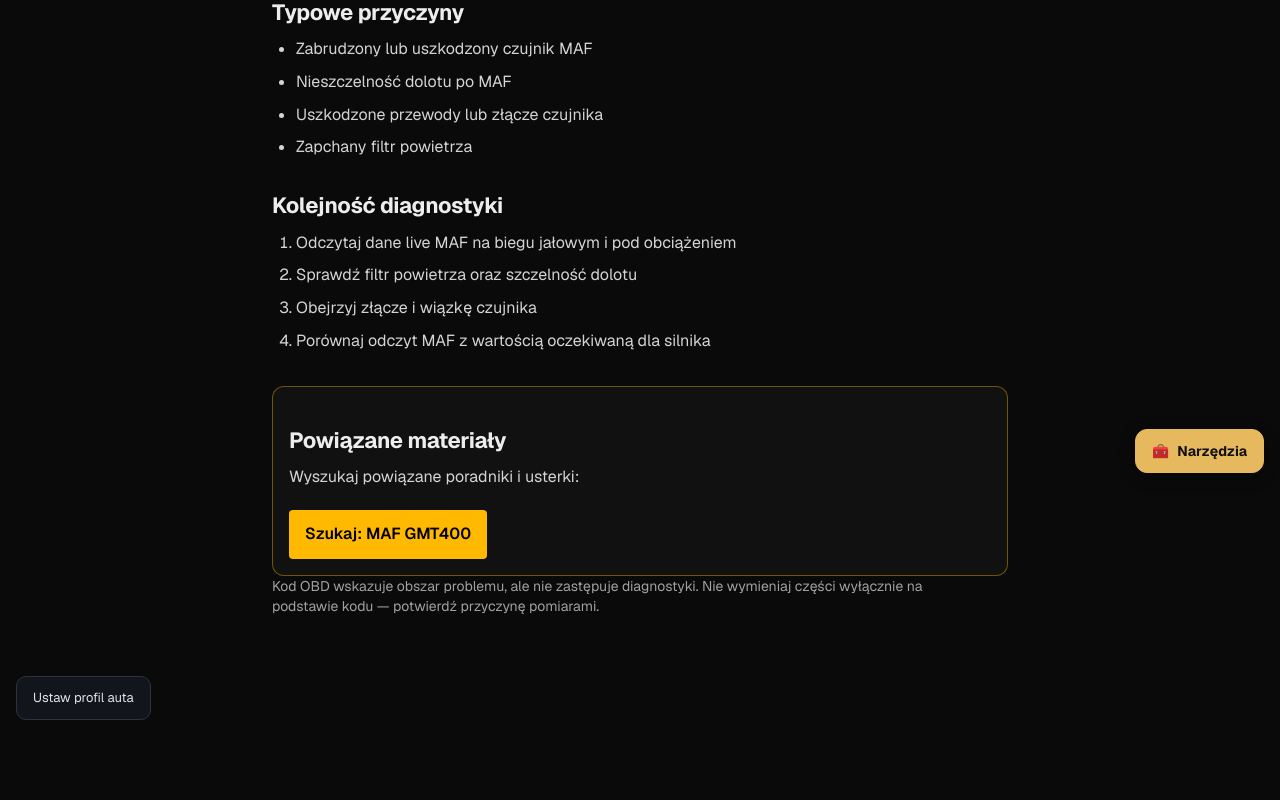
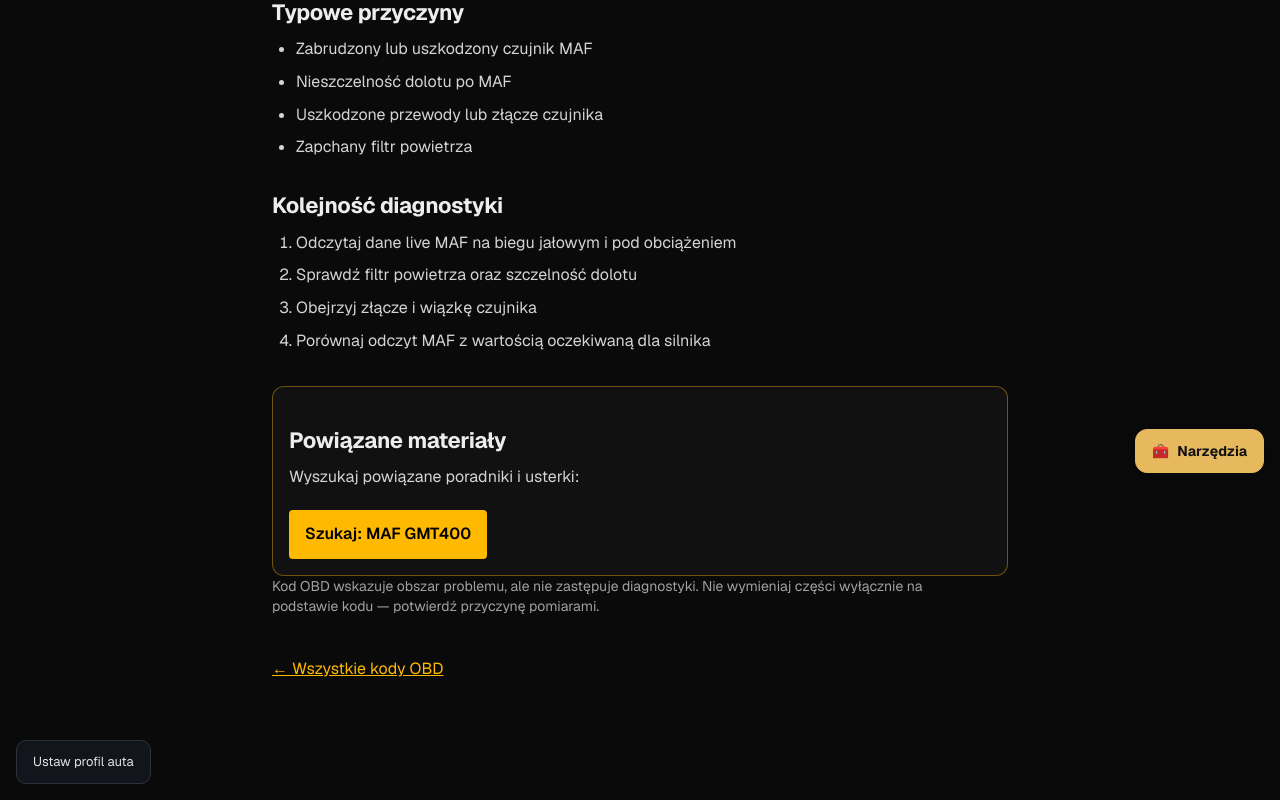
Before and after one commit to tsrc4mm9gg-netizen/gmt400-app, a Next.js app: page /kody-obd/p0101 in a window 1280 px wide. Shown: the part 311-1111 px from the top of the page. Before the commit the page ends 1047 px from the top, so only its background shows below. Built offline with nearby package versions, Linux system fonts and the light colour scheme.

Commit message:
feat: add footer navigation to OBD code cards
Add second 'Wszystkie kody OBD' link at the bottom of each OBD code page. Preview READY.

```diff
--- a/src/app/kody-obd/[code]/page.tsx
+++ b/src/app/kody-obd/[code]/page.tsx
@@ -47,6 +47,9 @@ export default async function ObdCodePage({ params }: { params: Promise<{ code:
         <Link href={`/szukaj?q=${encodeURIComponent(item.relatedSearch)}`} className="mt-2 inline-block min-h-11 rounded bg-amber-400 px-4 py-3 font-semibold text-black">Szukaj: {item.relatedSearch}</Link>
       </section>
       <p className="mt-8 text-sm text-neutral-400">Kod OBD wskazuje obszar problemu, ale nie zastępuje diagnostyki. Nie wymieniaj części wyłącznie na podstawie kodu — potwierdź przyczynę pomiarami.</p>
+      <nav aria-label="Nawigacja na końcu strony" className="mt-8">
+        <Link href="/kody-obd" className="inline-flex min-h-11 items-center text-amber-400 underline focus-visible:outline-2 focus-visible:outline-offset-2 focus-visible:outline-amber-400">← Wszystkie kody OBD</Link>
+      </nav>
     </main>
   );
 }
```
